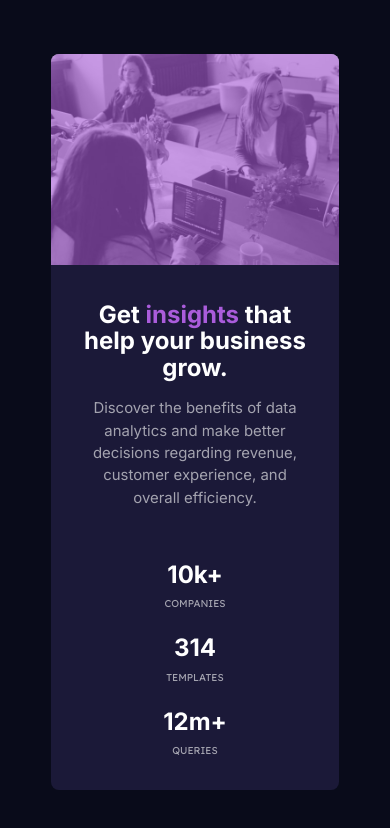
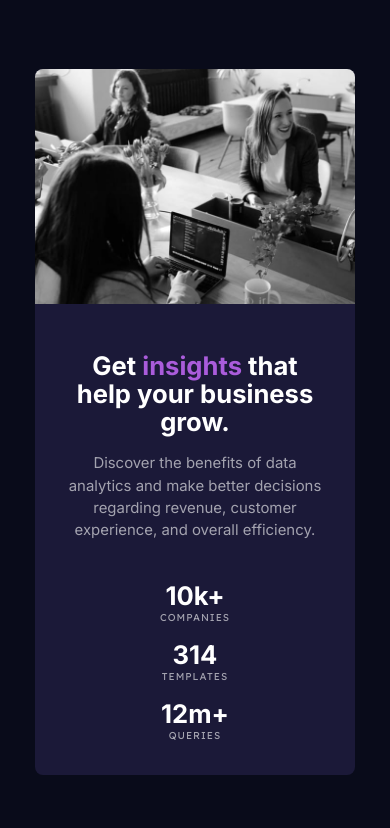
Before and after one commit to ryanthayes/fem-stats-preview-card, a plain HTML site: page index.html in a window 390 px wide. Drawn offline with Linux system fonts and the light colour scheme.

Commit message:
Apple mobile styling

```diff
--- a/style.css
+++ b/style.css
@@ -12,11 +12,11 @@
     --clr-neutral-100-alpha75: hsla(0, 0%, 100%, 0.75); /* main paragraph */
     --clr-neutral-100-alpha60: hsla(0, 0%, 100%, 0.6); /* stat headings */
 
-    --ff-body: 'Inter', sans-serif;
-    --ff-headings: 'Lexend Deca', sans-serif;
+    --ff-primary: 'Inter', sans-serif;
+    --ff-secondary: 'Lexend Deca', sans-serif;
 
     --fs-400: .9325rem;
-    --fs-600: 1.5rem;
+    --fs-600: 1.6rem;
 
     --fw-normal: 400;
     --fw-semi-bold: 600;
@@ -66,11 +66,10 @@ video {
 /*=== GLOBAL STYLES ===*/
 
 body {
-    font-family: var(--ff-body);
+    font-family: var(--ff-primary);
     font-size: var(--fs-400);
     font-weight: var(--fw-normal);
     color: var(--clr-neutral-100-alpha60);
-    text-align: center;
     background-color: var(--clr-primary-400);
 
     display: grid;
@@ -84,54 +83,45 @@ h3 {
 }
 
 .card {
-  max-width: 18rem;
+  max-width: 20rem;
   background-color: var(--clr-primary-500);
   border-radius: .5rem;
   overflow: hidden;
   margin: 0 auto;
+
+  display: grid;
+  grid-template-columns: 1fr;
+  text-align: center;
 }
-.img-container {
-  position: relative;
+
+.card__content {
+  padding: 2rem;
+  margin-bottom: .5rem;
 }
-.img-container::before {
-  content: '';
-  position: absolute;
-  top: 0;
-  left: 0;
-  width: 100%;
-  height: 100%;
-  background-color: var(--clr-accent-400-alpha);
-}
+
 .card__title {
   font-size: var(--fs-600);
   font-weight: var(--fw-semi-bold);
   color: var(--clr-neutral-100);
+  margin-top: 1rem;
+  margin-bottom: 1rem;
 }
 .card__title span {
   color: var(--clr-accent-400);
 }
-.card__content {
-  display: flex;
-  flex-direction: column;
-  gap: 1rem;
-  padding: 1.8rem;
-  margin-top: .5rem;
-  margin-bottom: .5rem;
+
+.card__footer {
+  margin-bottom: 1rem;
 }
-.card__footer {
-  display: flex;
-  flex-direction: column;
-  gap: .5rem;
-  padding: 1rem;
+.card__footer-title {
   font-size: var(--fs-600);
   font-weight: var(--fw-semi-bold);
   color: var(--clr-neutral-100);
 }
 .card__footer p {
-  font-family: var(--ff-headings);
+  font-family: var(--ff-secondary);
   font-size: .625rem;
-  font-weight: var(--fw-normal);
   text-transform: uppercase;
-  color: var(--clr-neutral-100-alpha60);
+  letter-spacing: .1em;
   margin-bottom: 1rem;
 }
```
Also changed, not shown: index.html (+0 -2 lines).
